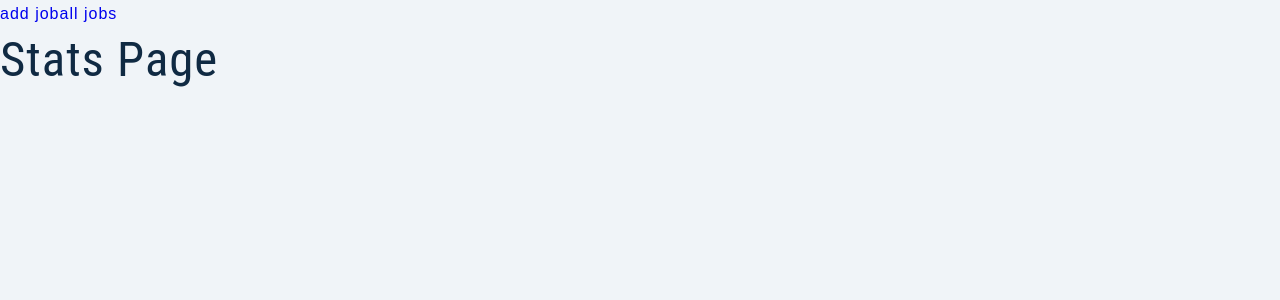
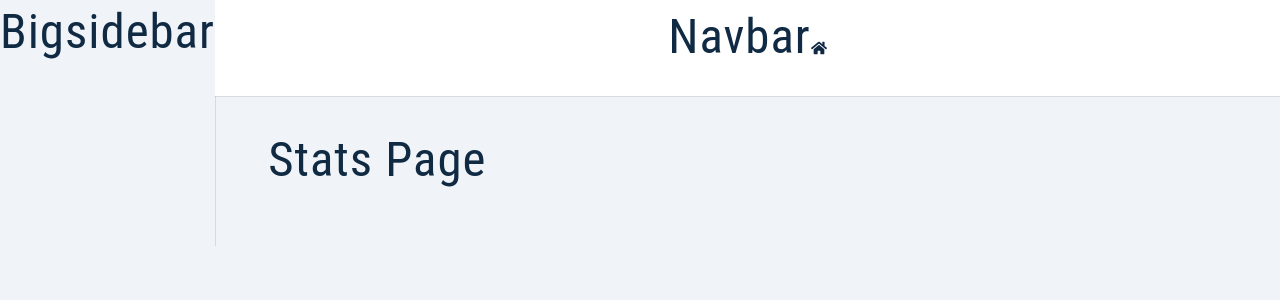
Before and after one commit to stefanmeza94/JobifyApp, a React (Create React App) app in the folder client/: page / in a window 1280 px wide. Shown: the top 300 px of the page. Built offline with nearby package versions, Linux system fonts and the light colour scheme; sample sign-in values are in the browser's storage.

Commit message:
Add shared layout and intall react-icons

```diff
--- a/client/package.json
+++ b/client/package.json
@@ -11,6 +11,7 @@
     "normalize.css": "^8.0.1",
     "react": "^18.1.0",
     "react-dom": "^18.1.0",
+    "react-icons": "^4.3.1",
     "react-router-dom": "^6.3.0",
     "react-scripts": "5.0.1",
     "styled-components": "^5.3.5",
--- /dev/null
+++ b/client/src/components/BigSidebar.js
@@ -0,0 +1,11 @@
+import Wrapper from '../assets/wrappers/BigSidebar';
+
+const BigSidebar = () => {
+  return (
+    <Wrapper>
+      <h1>bigsidebar</h1>
+    </Wrapper>
+  );
+};
+
+export default BigSidebar;
--- /dev/null
+++ b/client/src/components/Navbar.js
@@ -0,0 +1,13 @@
+import Wrapper from '../assets/wrappers/Navbar';
+import { FaHome } from 'react-icons/fa';
+
+const Navbar = () => {
+  return (
+    <Wrapper>
+      <h1>navbar</h1>
+      <FaHome />
+    </Wrapper>
+  );
+};
+
+export default Navbar;
--- /dev/null
+++ b/client/src/components/SmallSidebar.js
@@ -0,0 +1,11 @@
+import Wrapper from '../assets/wrappers/SmallSidebar';
+
+const SmallSidebar = () => {
+  return (
+    <Wrapper>
+      <h1>smallsidebar</h1>
+    </Wrapper>
+  );
+};
+
+export default SmallSidebar;
--- a/client/src/components/index.js
+++ b/client/src/components/index.js
@@ -1,5 +1,8 @@
 import Logo from './Logo';
 import FormRow from './FormRow';
 import Alert from './Alert';
+import BigSidebar from './BigSidebar';
+import SmallSidebar from './SmallSidebar';
+import Navbar from './Navbar';
 
-export { Logo, FormRow, Alert };
+export { Logo, FormRow, Alert, BigSidebar, SmallSidebar, Navbar };
--- a/client/src/pages/dashboard/SharedLayout.js
+++ b/client/src/pages/dashboard/SharedLayout.js
@@ -1,14 +1,21 @@
-import { Outlet, Link } from "react-router-dom";
-import Wrapper from "../../assets/wrappers/SharedLayout";
+import { Outlet, Link } from 'react-router-dom';
+import Wrapper from '../../assets/wrappers/SharedLayout';
+import { Navbar, BigSidebar, SmallSidebar } from '../../components/index';
 
 const SharedLayout = () => {
   return (
     <Wrapper>
-      <nav>
-        <Link to="add-job">add job</Link>
-        <Link to="all-jobs">all jobs</Link>
-      </nav>
-      <Outlet />
+      <main className="dashboard">
+        <SmallSidebar />
+        <BigSidebar />
+
+        <div>
+          <Navbar />
+          <div className="dashboard-page">
+            <Outlet />
+          </div>
+        </div>
+      </main>
     </Wrapper>
   );
 };
```
Also changed, not shown: 1 other file (tests, documents, lock files or other folders).
